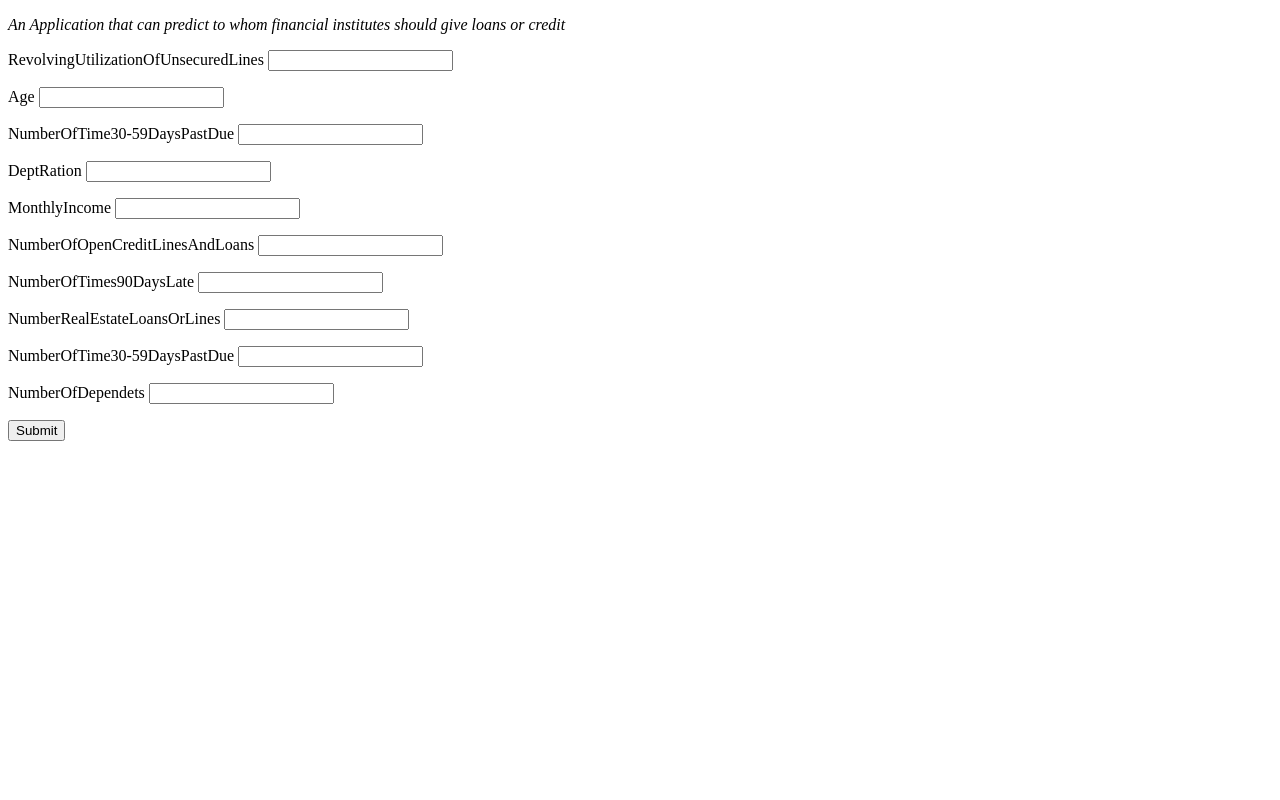
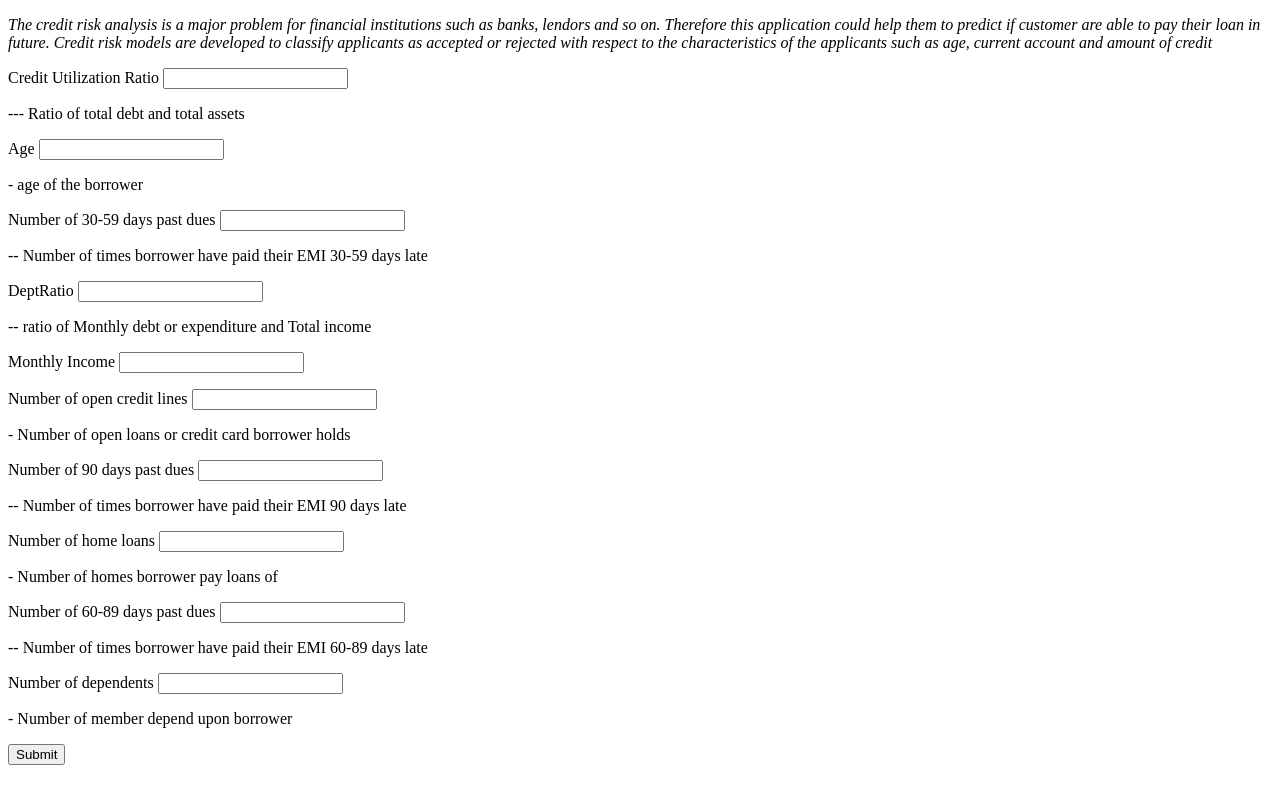
Before and after one commit to prashan1/Credit-Risk-Analysis__web_application__, a Flask app: page / in a window 1280 px wide. Run offline with Flask 2, Linux system fonts and the light colour scheme.

Commit message:
Updating all the content

```diff
--- a/templates/Form.html
+++ b/templates/Form.html
@@ -4,21 +4,34 @@
 	<title> Loan Risk Prediction </title>
 </head>
 <body>
-	<p><i> An Application that can predict to whom financial institutes should give loans or credit </i></p>
+	<p><i> The credit risk analysis is a major problem for financial institutions such as banks, lendors and so on.
+Therefore this application could help them to predict if customer are able to pay their loan in future.
+Credit risk models are developed to classify applicants as accepted or rejected with respect to the characteristics of the applicants such as age, current account and amount of credit
+ </i></p>
 
 
 	<form method = 'POST'  action = '/submit' >
 
-		<p> RevolvingUtilizationOfUnsecuredLines <input type='number'step='0.01' name= '1'> </p>
-		<p> Age <input type='number'step='0.01' name= '2'> </p>
-		<p> NumberOfTime30-59DaysPastDue <input type='number'step='0.01' name= '3'> </p>
-		<p> DeptRation <input type='number'step='0.01' name= '4'> </p>
-		<p> MonthlyIncome <input type='number' step='0.01'name= '5'> </p>
-		<p> NumberOfOpenCreditLinesAndLoans <input type='number'step='0.01' name= '6'> </p>
-		<p> NumberOfTimes90DaysLate <input type='number'step='0.01' name= '7'> </p>
-		<p> NumberRealEstateLoansOrLines <input type='number'step='0.01' name= '8'> </p>
-		<p> NumberOfTime30-59DaysPastDue <input type='number' step='0.01'name= '9'> </p>
-		<p> NumberOfDependets <input type='number' step='0.01'name= '10'> </p>
+
+
+		<p> Credit Utilization Ratio <input type='number'step='0.01' name= '1'> </p>     --- Ratio of total debt and total assets
+		<p> Age <input type='number'step='0.01' name= '2'> </p> 				 - age of the borrower
+
+	<p> Number of 30-59 days past dues <input type='number'step='0.01' name= '3'> </p>		 -- Number of times borrower have paid their EMI 30-59 days late
+
+		<p> DeptRatio <input type='number'step='0.01' name= '4'> </p>			 -- ratio of Monthly debt or expenditure and Total income
+
+		<p> Monthly Income <input type='number' step='0.01'name= '5'> </p>
+		<p> Number of open credit lines <input type='number'step='0.01' name= '6'> </p>	   - Number of open loans or credit card borrower holds
+
+		<p> Number of 90 days past dues <input type='number'step='0.01' name= '7'> </p>		 -- Number of times borrower have paid their EMI 90 days late
+
+		<p> Number of home loans <input type='number'step='0.01' name= '8'> </p>		 - Number of homes borrower pay loans of
+
+		<p> Number of 60-89 days past dues <input type='number' step='0.01'name= '9'> </p>	 -- Number of times borrower have paid their EMI 60-89 days late
+
+		<p> Number of dependents <input type='number' step='0.01'name= '10'> </p>		 - Number of member depend upon borrower
+
 		<p>		   <input type = 'submit'> </p>
 	</form>
 		{% if predictedValue %}
```
